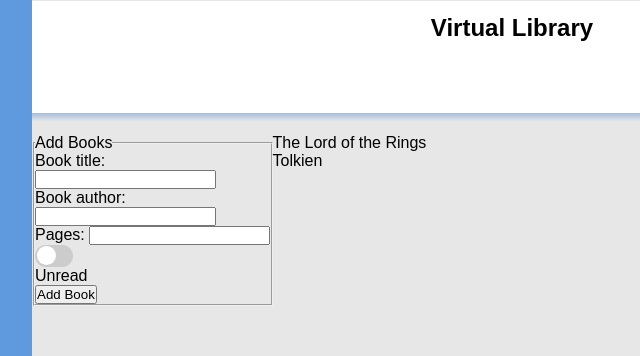
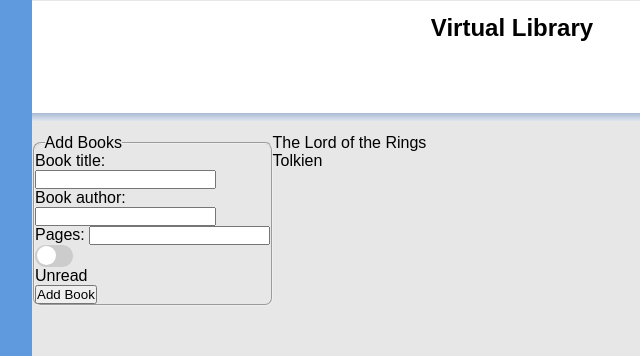
Before and after one commit to noOdin1/library_project, a plain HTML site: page index.html in a window 1280 px wide. Shown: the top 356 px of the page, 128-768 px from the left. Drawn offline with Linux system fonts and the light colour scheme.

Commit message:
Styling for the enclosing area on the form

```diff
--- a/style.css
+++ b/style.css
@@ -114,6 +114,14 @@ h2 {
   margin: 0.5em;
 }
 
+fieldset {
+  border-radius: 0.5em;
+}
+
+legend {
+  margin-left: 0.6em;
+}
+
   grid-row: 2/3;
   grid-column: 1/2;
   height: 100%;
```
